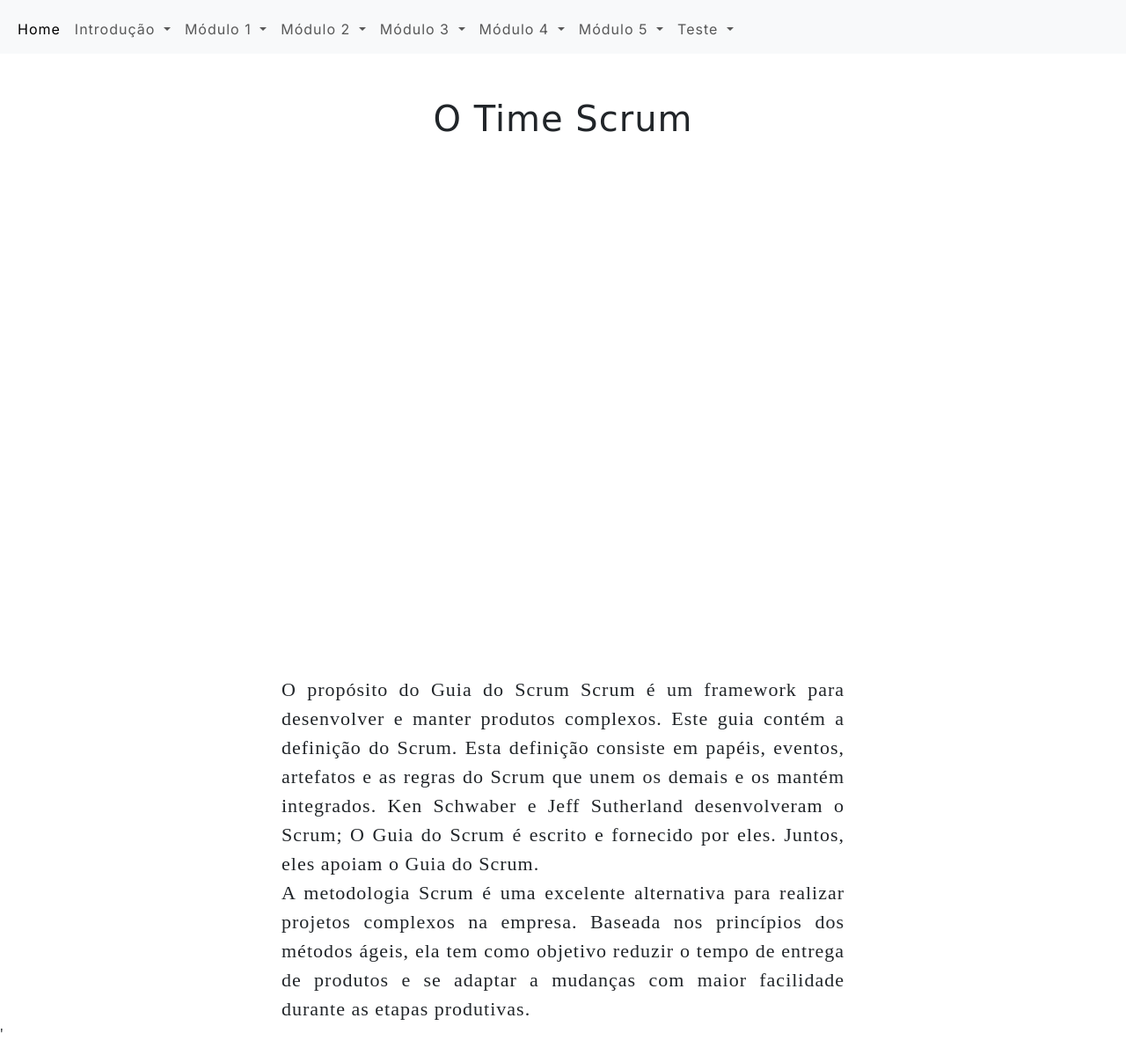
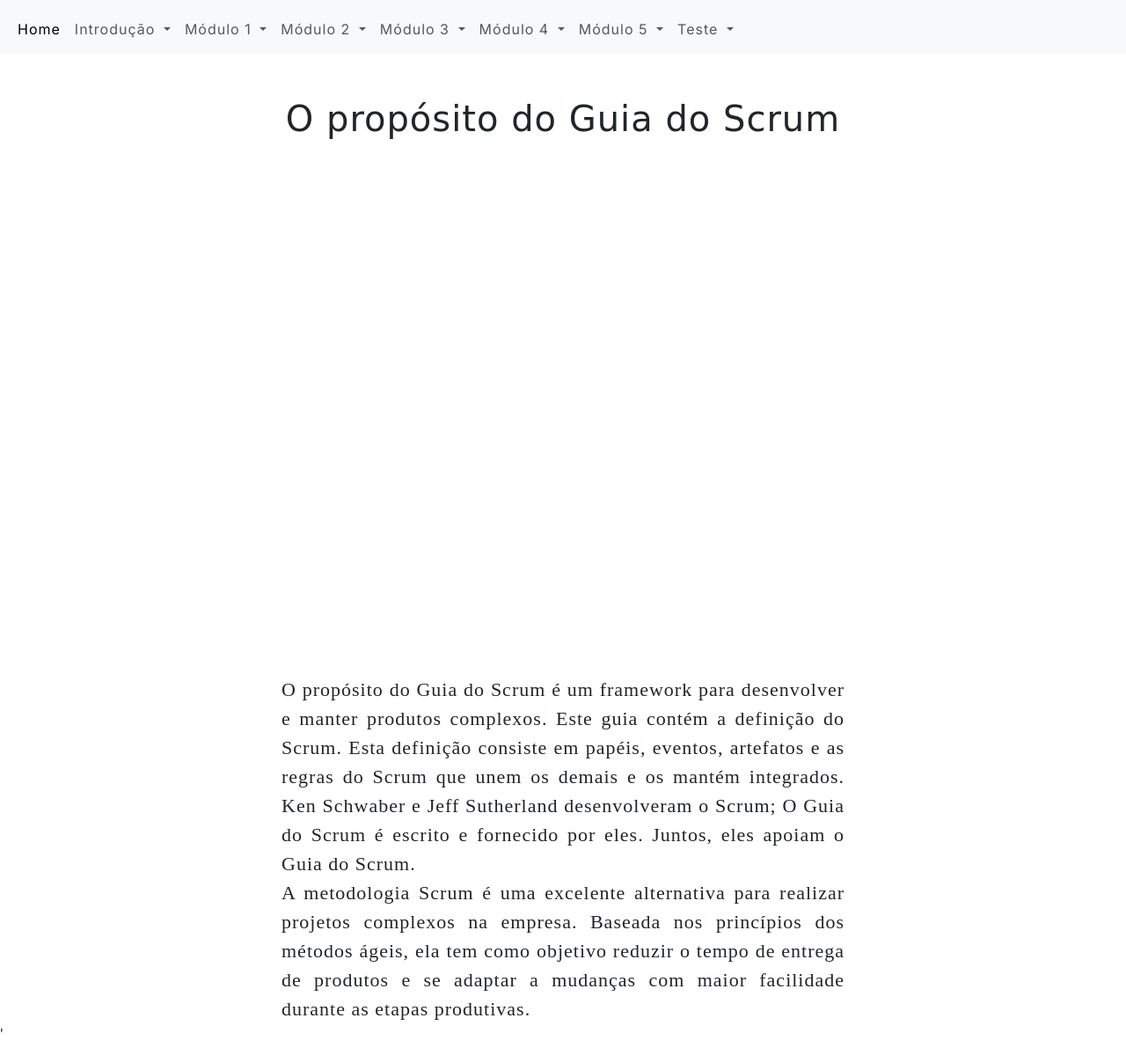
Before and after one commit to ScrumerDataAPI/API, a plain HTML site: page introducao1.html in a window 1280 px wide. Shown: the part 101-1300 px from the top of the page at 88% size. Drawn offline with nearby package versions, Linux system fonts and the light colour scheme.

Commit message:
Update introducao1.html

```diff
--- a/introducao1.html
+++ b/introducao1.html
@@ -131,14 +131,14 @@
 <main>
   <div class="content">
 
-    <h1 style="font-family: 'Big Shoulders Display', cursive; padding-top: 50px; margin: center; text-align:center;padding-bottom: 50;">O Time Scrum</h1>
+    <h1 style="font-family: 'Big Shoulders Display', cursive; padding-top: 50px; margin: center; text-align:center;padding-bottom: 50;">O propósito do Guia do Scrum</h1>
 
     <div class="inframe_time">
       <iframe width="800px" height="500px" style="display: flex; margin: auto; padding-top: 50px; " src="" title="Time Scrum: quais são os membros indispensáveis em um projeto ágil" frameborder="0" allow="accelerometer; autoplay; clipboard-write; encrypted-media; gyroscope; picture-in-picture; web-share" allowfullscreen></iframe>
     </div>
 
     <p style=" font-family: 'Times New Roman', Times, serif; text-align: justify; font-size: 22px; width: 50%; margin: auto; padding-top: 100px; ">
-      O propósito do Guia do Scrum Scrum é um framework para desenvolver e manter produtos complexos. Este guia contém a definição do Scrum. Esta definição consiste em papéis, eventos, artefatos e as regras do Scrum que unem os demais e os mantém integrados. Ken Schwaber e Jeff Sutherland desenvolveram o Scrum;
+      O propósito do Guia do Scrum é um framework para desenvolver e manter produtos complexos. Este guia contém a definição do Scrum. Esta definição consiste em papéis, eventos, artefatos e as regras do Scrum que unem os demais e os mantém integrados. Ken Schwaber e Jeff Sutherland desenvolveram o Scrum;
       O Guia do Scrum é escrito e fornecido por eles. Juntos, eles apoiam o Guia do Scrum.
       <br>
       A metodologia Scrum é uma excelente alternativa para realizar projetos complexos na empresa. Baseada nos princípios dos métodos ágeis, ela tem como objetivo reduzir o tempo de entrega de produtos e se adaptar a mudanças com maior facilidade durante as etapas produtivas.
```
